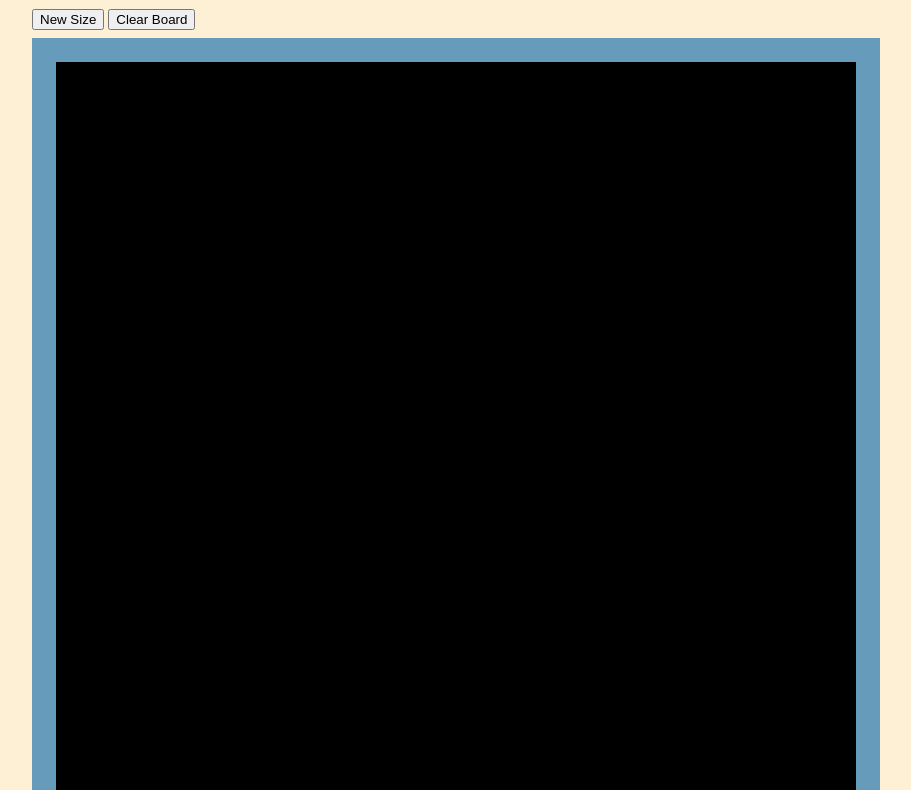
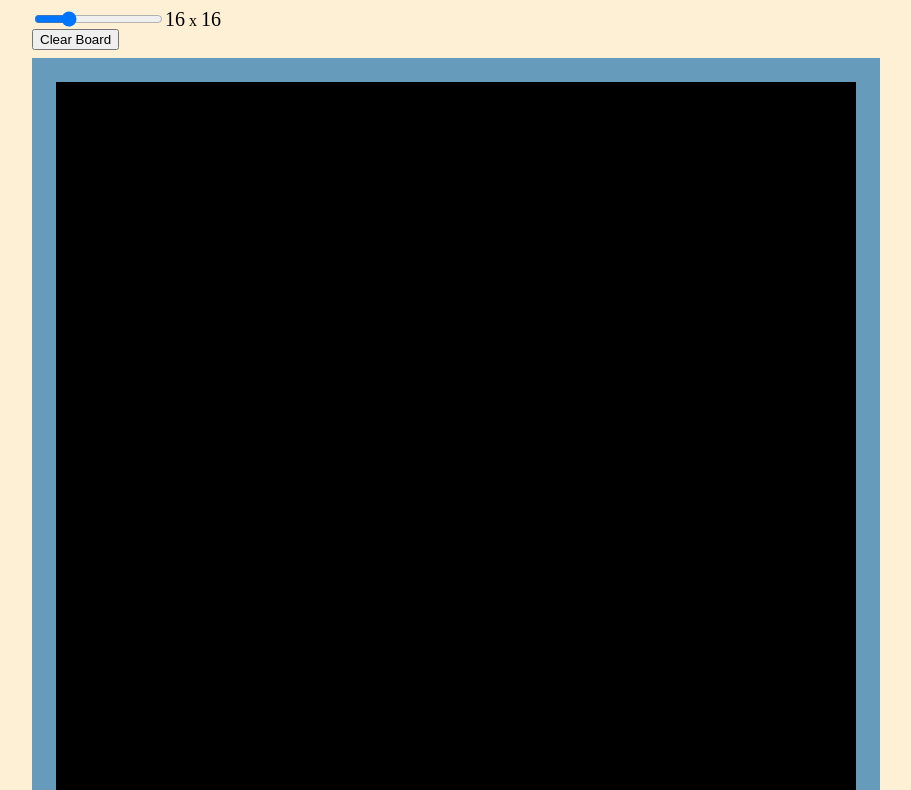
Before and after one commit to jayhons99/etch-a-sketch, a plain HTML site: page index.html in a window 1280 px wide. Shown: the part 63-853 px from the top of the page, without its empty margins (184-1095 px from the left). Drawn offline with Linux system fonts and the light colour scheme; a web font is replaced by a local one.

Commit message:
added slider for size change

```diff
--- a/index.html
+++ b/index.html
@@ -17,9 +17,13 @@
       <div class="directions">Hover over the area to start drawing!</div>
     </div>
     <div class="main">
-      <button id="reset" class="btn" type="button" onclick="resetBoard()">
+      <!-- <button id="reset" class="btn" type="button" onclick="resetBoard()">
         New Size
-      </button>
+      </button> -->
+      <div class="controls">
+        <input type="range" id="size" name="size" min="1" max="64" value="16" />
+        <p><output class="value"></output> x <output class="value"></output></p>
+      </div>
       <button id="clear" class="btn" type="button" onclick="clearBoard()">
         Clear Board
       </button>
--- a/js/script.js
+++ b/js/script.js
@@ -14,7 +14,14 @@ function createBoard(numOfSquares) {
       container.appendChild(createDiv(container.clientWidth / numOfSquares));
     }
   }
-  squareHoverEffect();
+  const squares = document.querySelectorAll(".square");
+
+  squares.forEach((square) => {
+    square.addEventListener("mouseover", (event) => {
+      square.style.backgroundColor = "white";
+      event.preventDefault();
+    });
+  });
 }
 
 function removeDiv() {
@@ -25,29 +32,17 @@ function removeDiv() {
   }
 }
 
-function squareHoverEffect() {
-  const squares = document.querySelectorAll(".square");
-
-  squares.forEach((square) => {
-    square.addEventListener("mouseover", (event) => {
-      square.style.backgroundColor = "white";
-      event.preventDefault();
-    });
-  });
-}
-
-function resetBoard() {
-  let size = Number(prompt("Enter number of squares on each side: ", 16));
-  if (size > 100) {
-    alert("Size must be less than or equal to 100!");
-    throw new Error("invalid size");
-  } else if (size <= 0) {
-    alert("Size must be greater than 0!");
-    throw new Error("invalid size");
-  } else {
-    removeDiv();
-    createBoard(size);
-  }
+function resetBoard(value) {
+  // let size = Number(prompt("Enter number of squares on each side: ", 16));
+  // if (size > 100) {
+  //   alert("Size must be less than or equal to 100!");
+  //   throw new Error("invalid size");
+  // } else if (size <= 0) {
+  //   alert("Size must be greater than 0!");
+  //   throw new Error("invalid size");
+  // } else {
+  removeDiv();
+  createBoard(value);
 }
 
 function clearBoard() {
@@ -61,4 +56,16 @@ function initialize() {
   createBoard(16);
 }
 
+const sliderInput = document.getElementById("size");
+const output = document.querySelectorAll(".value");
+
+output.forEach((text) => {
+  text.textContent = sliderInput.value;
+
+  sliderInput.addEventListener("input", (e) => {
+    text.textContent = sliderInput.value;
+    resetBoard(sliderInput.value);
+  });
+});
+
 initialize();
--- a/styles/stylesheet.css
+++ b/styles/stylesheet.css
@@ -173,3 +173,11 @@ main {
 .footer {
   margin: 8px;
 }
+
+.controls {
+  display: flex;
+}
+
+.value {
+  font-size: 20px;
+}
```
